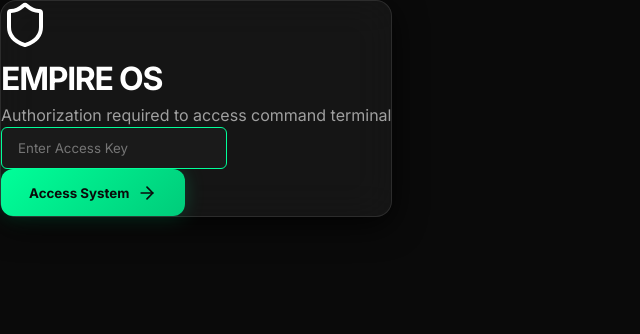
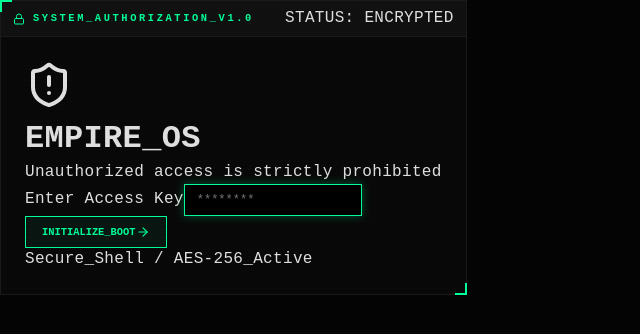
Before and after one commit to azanabdullah2752012-ui/my-own-project, a React (Vite) app: page / in a window 1280 px wide. Shown: the top 334 px of the page, without its empty margins (0-640 px from the left). Built offline with nearby package versions, Linux system fonts and the light colour scheme.

Commit message:
style: refactor UI to a terminal-inspired aesthetic with custom HUD components, typography, and scanline effects.

```diff
--- a/src/components/Navigation.jsx
+++ b/src/components/Navigation.jsx
@@ -1,33 +1,37 @@
 import React from 'react';
-import { LayoutDashboard, Target, Settings, BarChart2, Book, FolderKanban } from 'lucide-react';
+import { LayoutDashboard, Target, Settings, BarChart2, Book, FolderKanban, Terminal } from 'lucide-react';
 
 const Navigation = ({ currentView, setView }) => {
   const tabs = [
-    { id: 'dashboard', label: 'Dashboard', icon: <LayoutDashboard size={20} /> },
-    { id: 'goals', label: 'Goals', icon: <Target size={20} /> },
-    { id: 'system', label: 'System', icon: <Settings size={20} /> },
-    { id: 'progress', label: 'Progress', icon: <BarChart2 size={20} /> },
-    { id: 'vault', label: 'Vault', icon: <Book size={20} /> },
-    { id: 'projects', label: 'Projects', icon: <FolderKanban size={20} /> },
+    { id: 'dashboard', label: 'EXECUTION', icon: <LayoutDashboard size={14} /> },
+    { id: 'goals', label: 'OBJECTIVES', icon: <Target size={14} /> },
+    { id: 'system', label: 'PROTOCOL', icon: <Settings size={14} /> },
+    { id: 'progress', label: 'ANALYTICS', icon: <BarChart2 size={14} /> },
+    { id: 'vault', label: 'ARCHIVE', icon: <Book size={14} /> },
+    { id: 'projects', label: 'MISSIONS', icon: <FolderKanban size={14} /> },
   ];
 
   return (
-    <nav className="fixed top-0 left-0 w-full z-50 border-b border-[#333] bg-[#0A0A0A]/80 backdrop-blur-md">
-      <div className="container py-4 flex items-center justify-between">
-        <div className="text-[#00FF99] font-bold text-xl tracking-tighter">EMPIRE OS</div>
-        <div className="flex gap-1">
+    <nav className="fixed top-0 left-0 w-full z-50 border-b border-[#1A1A1A] bg-[#050505]/95 backdrop-blur-sm">
+      <div className="container py-2 flex items-center justify-between">
+        <div className="flex items-center gap-3">
+          <div className="p-1.5 bg-[#00FF99]/10 border border-[#00FF99]/20">
+            <Terminal size={18} className="text-[#00FF99]" />
+          </div>
+          <div>
+            <div className="text-[#00FF99] font-black text-xs tracking-[0.3em]">EMPIRE_OS_V1.0</div>
+            <div className="text-[8px] text-[#444] font-bold tracking-widest uppercase">System Core / Active</div>
+          </div>
+        </div>
+        <div className="flex">
           {tabs.map((tab) => (
             <button
               key={tab.id}
               onClick={() => setView(tab.id)}
-              className={`flex items-center gap-2 px-4 py-2 rounded-lg transition-all ${
-                currentView === tab.id
-                ? 'bg-[#00FF99]/10 text-[#00FF99]'
-                : 'text-secondary hover:text-white hover:bg-white/5'
-              }`}
+              className={`nav-tab flex items-center gap-2 ${currentView === tab.id ? 'active' : ''}`}
             >
               {tab.icon}
-              <span className="text-sm font-medium">{tab.label}</span>
+              <span>{tab.label}</span>
             </button>
           ))}
         </div>
--- a/src/index.css
+++ b/src/index.css
@@ -1,15 +1,14 @@
 :root {
-  --bg-color: #0A0A0A;
+  --bg-color: #050505;
   --accent-color: #00FF99;
-  --accent-color-hover: #00CC7A;
-  --bg-muted: #1A1A1A;
-  --text-primary: #FFFFFF;
-  --text-secondary: #A0A0A0;
-  --border-color: #333333;
-  --glass-bg: rgba(26, 26, 26, 0.7);
-  --glass-border: rgba(255, 255, 255, 0.1);
-  --error-color: #FF4D4D;
-  --font-family: 'Inter', -apple-system, BlinkMacSystemFont, 'Segoe UI', Roboto, Oxygen, Ubuntu, Cantarell, 'Open Sans', 'Helvetica Neue', sans-serif;
+  --accent-glow: rgba(0, 255, 153, 0.3);
+  --bg-muted: #0A0A0A;
+  --text-primary: #E0E0E0;
+  --text-secondary: #555555;
+  --border-color: #1A1A1A;
+  --panel-bg: rgba(10, 10, 10, 0.9);
+  --error-color: #FF3333;
+  --font-family: 'Courier New', Courier, monospace;
 }
 
 * {
@@ -17,7 +16,6 @@
   padding: 0;
   box-sizing: border-box;
   -webkit-font-smoothing: antialiased;
-  -moz-osx-font-smoothing: grayscale;
 }
 
 body {
@@ -25,7 +23,25 @@ body {
   color: var(--text-primary);
   font-family: var(--font-family);
   overflow-x: hidden;
-  line-height: 1.5;
+  line-height: 1.4;
+  letter-spacing: 0.02em;
+}
+
+/* SCANLINE EFFECT */
+body::before {
+  content: " ";
+  display: block;
+  position: fixed;
+  top: 0;
+  left: 0;
+  bottom: 0;
+  right: 0;
+  background: linear-gradient(rgba(18, 16, 16, 0) 50%, rgba(0, 0, 0, 0.1) 50%),
+              linear-gradient(90deg, rgba(255, 0, 0, 0.02), rgba(0, 255, 0, 0.01), rgba(0, 0, 255, 0.02));
+  z-index: 9999;
+  background-size: 100% 4px, 3px 100%;
+  pointer-events: none;
+  opacity: 0.1;
 }
 
 button {
@@ -33,114 +49,136 @@ button {
   border: none;
   background: none;
   font-family: inherit;
-  transition: all 0.2s ease;
 }
 
 input, textarea, select {
   font-family: inherit;
-  background: var(--bg-muted);
+  background: #000;
   border: 1px solid var(--border-color);
-  color: var(--text-primary);
-  padding: 0.75rem 1rem;
-  border-radius: 6px;
+  color: var(--accent-color);
+  padding: 0.5rem 0.75rem;
+  border-radius: 0;
   outline: none;
-  transition: border-color 0.2s ease;
+  text-transform: uppercase;
+  font-size: 0.75rem;
 }
 
 input:focus, textarea:focus, select:focus {
   border-color: var(--accent-color);
+  box-shadow: 0 0 10px var(--accent-glow);
 }
 
-/* Scrollbar */
-::-webkit-scrollbar {
-  width: 6px;
-  height: 6px;
+/* HUD Components */
+.hud-panel {
+  background: var(--panel-bg);
+  border: 1px solid var(--border-color);
+  position: relative;
+  border-radius: 0;
 }
 
-::-webkit-scrollbar-track {
-  background: var(--bg-color);
+.hud-panel::before {
+  content: "";
+  position: absolute;
+  top: -1px;
+  left: -1px;
+  width: 10px;
+  height: 10px;
+  border-top: 2px solid var(--accent-color);
+  border-left: 2px solid var(--accent-color);
 }
 
-::-webkit-scrollbar-thumb {
-  background: var(--bg-muted);
-  border-radius: 10px;
+.hud-panel::after {
+  content: "";
+  position: absolute;
+  bottom: -1px;
+  right: -1px;
+  width: 10px;
+  height: 10px;
+  border-bottom: 2px solid var(--accent-color);
+  border-right: 2px solid var(--accent-color);
 }
 
-::-webkit-scrollbar-thumb:hover {
-  background: var(--border-color);
+.hud-header {
+  border-bottom: 1px solid var(--border-color);
+  padding: 0.4rem 0.75rem;
+  display: flex;
+  align-items: center;
+  justify-content: space-between;
+  background: rgba(255, 255, 255, 0.03);
 }
 
-/* Glassmorphism */
-.glass {
-  background: var(--glass-bg);
-  backdrop-filter: blur(20px);
-  -webkit-backdrop-filter: blur(20px);
-  border: 1px solid var(--glass-border);
-  border-radius: 16px;
-  box-shadow: 0 8px 32px 0 rgba(0, 0, 0, 0.8);
+.hud-title {
+  font-size: 0.65rem;
+  font-weight: bold;
+  color: var(--accent-color);
+  text-transform: uppercase;
+  letter-spacing: 0.25em;
+  display: flex;
+  align-items: center;
+  gap: 0.5rem;
+}
+
+.hud-content {
+  padding: 1.5rem;
 }
 
 /* Utilities */
 .container {
-  max-width: 1000px;
+  max-width: 1200px;
   margin: 0 auto;
-  padding: 0 1.5rem;
+  padding: 1.5rem;
 }
 
+.text-accent { color: var(--accent-color); text-shadow: 0 0 5px var(--accent-glow); }
+.text-dim { color: var(--text-secondary); }
+
+/* Buttons */
+.btn-terminal {
+  border: 1px solid var(--accent-color);
+  color: var(--accent-color);
+  padding: 0.5rem 1rem;
+  text-transform: uppercase;
+  font-size: 0.65rem;
+  font-weight: bold;
+  background: rgba(0, 255, 153, 0.05);
+  transition: all 0.2s;
+}
+
+.btn-terminal:hover {
+  background: var(--accent-color);
+  color: #000;
+  box-shadow: 0 0 15px var(--accent-glow);
+}
+
+/* Tabs */
+.nav-tab {
+  padding: 0.5rem 1.25rem;
+  font-size: 0.7rem;
+  text-transform: uppercase;
+  font-weight: bold;
+  color: var(--text-secondary);
+  border-bottom: 2px solid transparent;
+  transition: all 0.2s;
+}
+
+.nav-tab.active {
+  color: var(--accent-color);
+  border-bottom-color: var(--accent-color);
+  background: rgba(0, 255, 153, 0.05);
+}
+
+/* Layout helpers */
 .flex { display: flex; }
 .flex-col { flex-direction: column; }
 .items-center { align-items: center; }
 .justify-between { justify-content: space-between; }
-.gap-2 { gap: 0.5rem; }
 .gap-4 { gap: 1rem; }
-.mt-4 { margin-top: 1rem; }
-.mb-4 { margin-bottom: 1rem; }
+.grid-2 { display: grid; grid-template-columns: 1fr 1fr; gap: 1rem; }
 
-h1, h2, h3 {
-  font-weight: 800;
-  letter-spacing: -0.04em;
-  text-transform: uppercase;
-}
+/* Scrollbar */
+::-webkit-scrollbar { width: 3px; }
+::-webkit-scrollbar-thumb { background: var(--accent-color); }
 
-.text-accent { color: var(--accent-color); }
-.text-secondary { color: var(--text-secondary); }
-
-/* Custom components */
-.btn-primary {
-  background: linear-gradient(135deg, var(--accent-color) 0%, #00CC7A 100%);
-  color: var(--bg-color);
-  padding: 0.85rem 1.75rem;
-  border-radius: 12px;
-  font-weight: 700;
-  box-shadow: 0 0 20px rgba(0, 255, 153, 0.2);
-}
-
-.btn-primary:hover {
-  background: linear-gradient(135deg, #00CC7A 0%, var(--accent-color) 100%);
-  transform: translateY(-2px);
-  box-shadow: 0 0 30px rgba(0, 255, 153, 0.4);
-}
-
-.card {
-  background: linear-gradient(180deg, #1A1A1A 0%, #111111 100%);
-  padding: 2rem;
-  border-radius: 16px;
-  border: 1px solid var(--border-color);
-  transition: all 0.3s ease;
-}
-
-.card:hover {
-  border-color: rgba(0, 255, 153, 0.3);
-  box-shadow: 0 4px 20px rgba(0, 0, 0, 0.4);
-}
-
-/* Animations */
-@keyframes pulse-glow {
-  0% { box-shadow: 0 0 5px rgba(0, 255, 153, 0.2); }
-  50% { box-shadow: 0 0 15px rgba(0, 255, 153, 0.4); }
-  100% { box-shadow: 0 0 5px rgba(0, 255, 153, 0.2); }
-}
-
-.glow-on-hover:hover {
-  animation: pulse-glow 2s infinite;
-}
+/* Legacy support/overrides */
+.card { @apply hud-panel; }
+.btn-primary { @apply btn-terminal; }
--- a/src/pages/Auth.jsx
+++ b/src/pages/Auth.jsx
@@ -1,6 +1,6 @@
 import React, { useState } from 'react';
 import { useApp } from '../context/AppContext';
-import { Shield, ArrowRight } from 'lucide-react';
+import { Terminal, ShieldAlert, Lock, ArrowRight } from 'lucide-react';
 import { motion } from 'framer-motion';
 
 const Auth = () => {
@@ -11,7 +11,7 @@ const Auth = () => {
   const handleSubmit = (e) => {
     e.preventDefault();
     if (login(password)) {
-      // Success handled by context
+      // Success
     } else {
       setError(true);
       setTimeout(() => setError(false), 2000);
@@ -19,26 +19,35 @@ const Auth = () => {
   };
 
   return (
-    <div className="flex items-center justify-center min-h-screen bg-[#0A0A0A]">
-      <motion.div
-        initial={{ opacity: 0, scale: 0.95 }}
-        animate={{ opacity: 1, scale: 1 }}
-        className="glass p-12 w-full max-w-md text-center"
-      >
-        <div className="flex justify-center mb-6">
-          <div className="p-4 bg-[#1A1A1A] rounded-full border border-[#00FF99]/20">
-            <Shield size={48} className="text-[#00FF99]" />
+    <div className="flex items-center justify-center min-h-screen bg-[#050505] p-6">
+      <div className="hud-panel w-full max-w-md">
+        <div className="hud-header">
+          <div className="hud-title flex items-center gap-2">
+            <Lock size={12} /> System_Authorization_v1.0
+          </div>
+          <div className="text-[8px] text-[#444] font-bold">STATUS: ENCRYPTED</div>
+        </div>
+        <div className="hud-content space-y-8 py-10 text-center">
+          <div className="flex justify-center">
+            <div className="p-4 border-2 border-[#00FF99]/20 relative">
+              <ShieldAlert size={48} className="text-[#00FF99]" />
+              <div className="absolute -top-1 -left-1 w-2 h-2 bg-[#00FF99]" />
+              <div className="absolute -bottom-1 -right-1 w-2 h-2 bg-[#00FF99]" />
             </div>
           </div>
-        <h1 className="text-3xl font-bold mb-2 tracking-tight">EMPIRE OS</h1>
-        <p className="text-secondary mb-8">Authorization required to access command terminal</p>
 
-        <form onSubmit={handleSubmit} className="space-y-4">
+          <div>
+            <h1 className="text-2xl font-black tracking-[0.4em] text-white mb-2">EMPIRE_OS</h1>
+            <div className="text-[10px] text-[#444] font-bold tracking-widest uppercase">Unauthorized access is strictly prohibited</div>
+          </div>
+
+          <form onSubmit={handleSubmit} className="space-y-4 max-w-xs mx-auto text-left">
             <div className="relative">
+              <label className="text-[8px] text-[#444] font-bold uppercase block mb-1">Enter Access Key</label>
               <input
                 type="password"
-              placeholder="Enter Access Key"
-              className={`w-full bg-[#1A1A1A] border ${error ? 'border-red-500' : 'border-[#333]'} p-4 rounded-xl focus:border-[#00FF99] transition-all`}
+                placeholder="********"
+                className={`w-full bg-black border ${error ? 'border-red-500' : 'border-[#1A1A1A]'} p-3 font-mono text-[#00FF99] focus:border-[#00FF99] transition-all`}
                 value={password}
                 onChange={(e) => setPassword(e.target.value)}
                 autoFocus
@@ -46,22 +55,27 @@ const Auth = () => {
             </div>
             <button
               type="submit"
-            className="w-full btn-primary flex items-center justify-center gap-2 py-4 rounded-xl"
+              className="w-full btn-terminal flex items-center justify-center gap-3 py-3"
             >
-            Access System <ArrowRight size={20} />
+              INITIALIZE_BOOT <ArrowRight size={14} />
             </button>
           </form>
 
           {error && (
-          <motion.p
+            <motion.div
               initial={{ opacity: 0 }}
               animate={{ opacity: 1 }}
-            className="text-red-500 mt-4 text-sm"
+              className="text-red-500 text-[10px] font-bold tracking-widest uppercase"
             >
-            Access Denied. Incorrect key.
-          </motion.p>
+              [ERROR] Access_Key_Invalid. Traceback initiated.
+            </motion.div>
           )}
-      </motion.div>
+
+          <div className="pt-4 border-t border-[#1A1A1A]">
+            <div className="text-[8px] text-[#333] font-bold uppercase tracking-[0.2em]">Secure_Shell / AES-256_Active</div>
+          </div>
+        </div>
+      </div>
     </div>
   );
 };
```
Also changed, not shown: src/pages/Dashboard.jsx (+103 -69 lines), src/pages/Goals.jsx (+62 -72 lines), 2 other files (tests, documents, lock files or other folders). Lines whose indentation alone changed are shown as unchanged.
